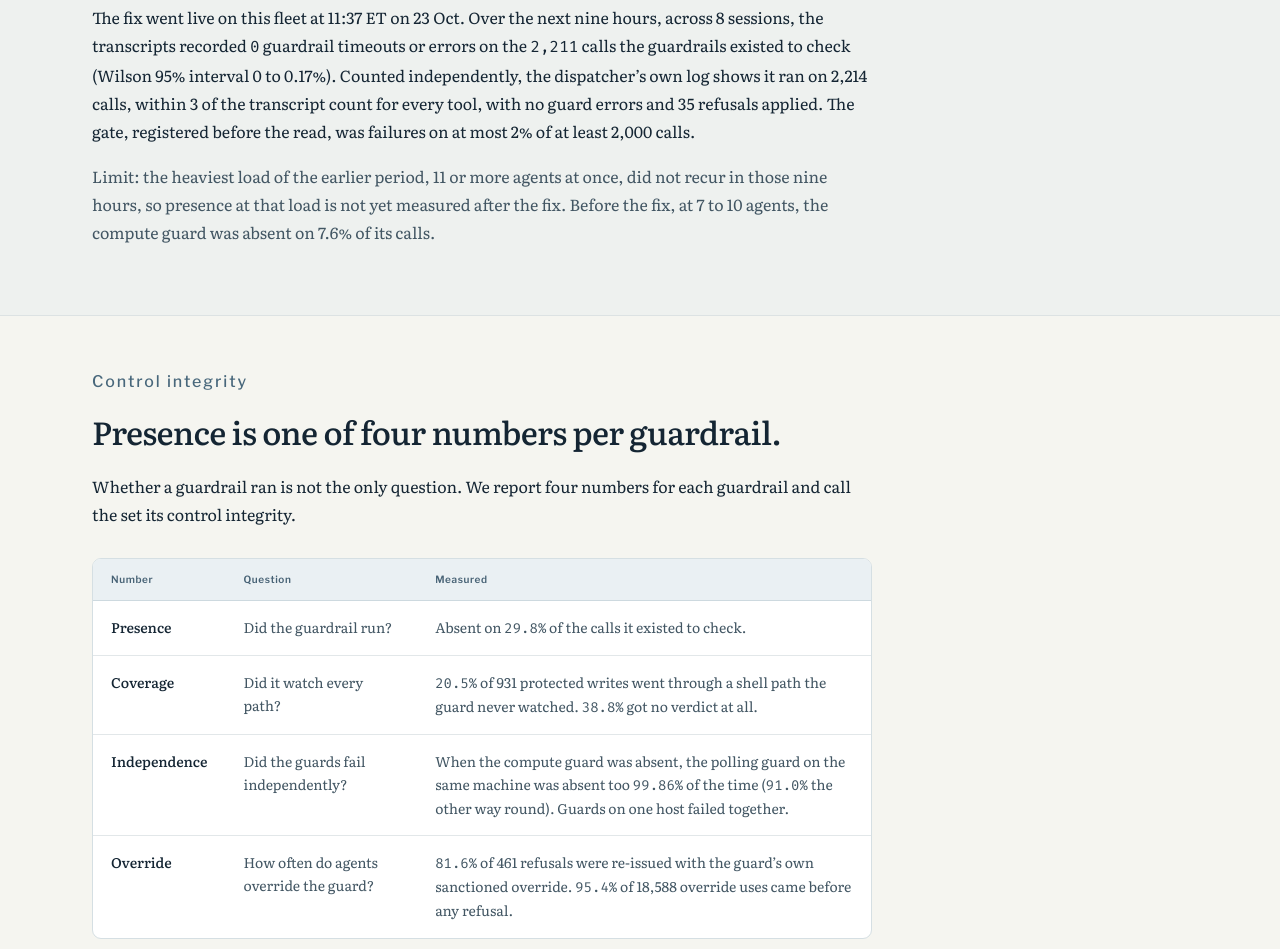
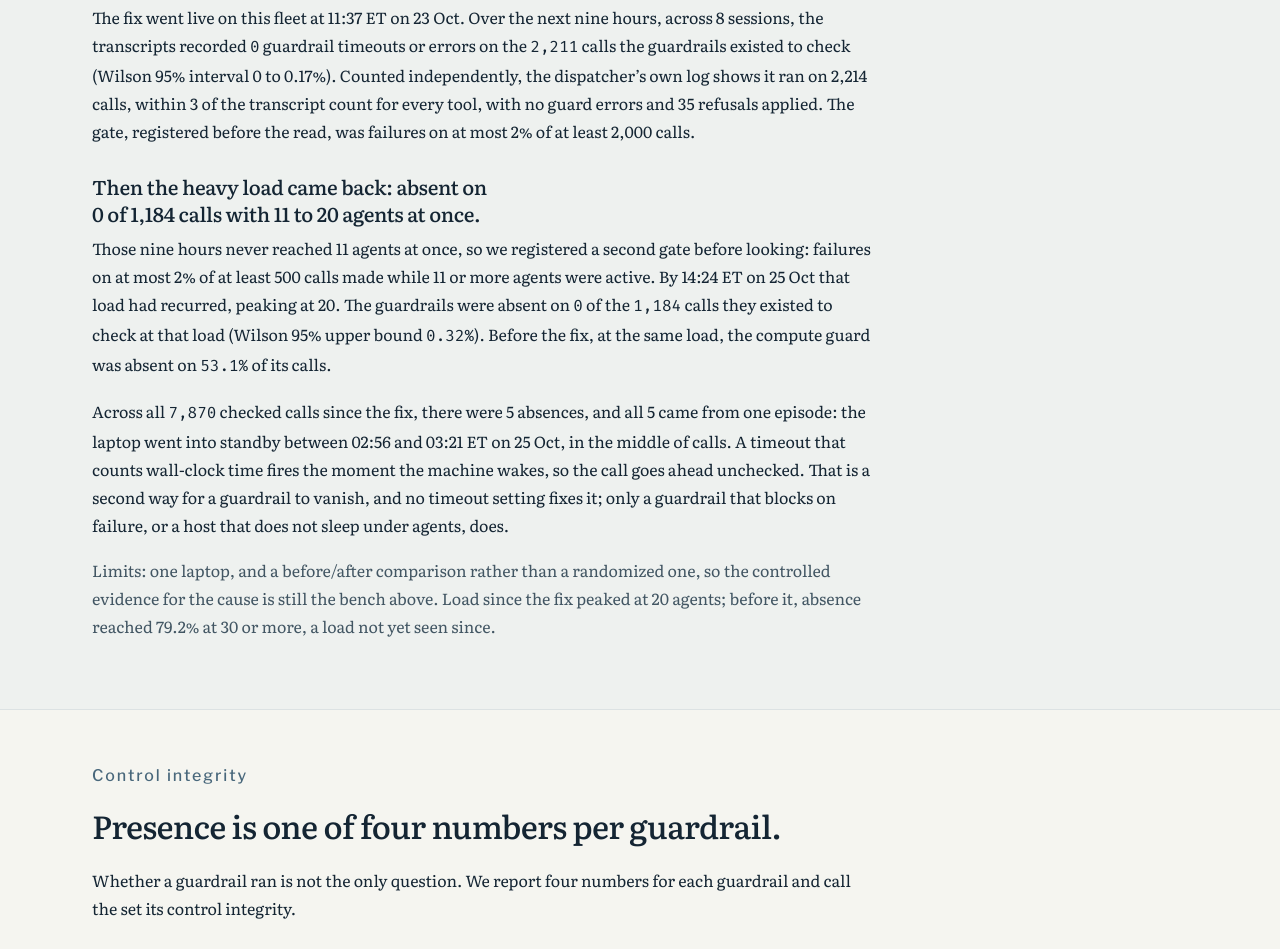
Before and after one commit to braxtonmensah/silicyte-site, a plain HTML site: page refusal-uptime.html in a window 1280 px wide. Shown: the part 3741-4690 px from the top of the page. Drawn offline with nearby package versions, Linux system fonts and the light colour scheme.

Commit message:
Refusal uptime: the fix holds at 11-20 agents (0 of 1,184), and the 5 misses since are laptop standby
Registered before the read (silicyte-0048): fail-open on at most 2% of at least 500 calls at 11+ agents.
Source: refusal-uptime/RESULT_POSTFIX_AT_LOAD_2026-10-25.md; verify_public_numbers.py now traces the
post-fix figures to their result files.

```diff
--- a/refusal-uptime.html
+++ b/refusal-uptime.html
@@ -266,9 +266,21 @@
       0.17%). Counted independently, the dispatcher&rsquo;s own log shows it ran on 2,214 calls, within 3
       of the transcript count for every tool, with no guard errors and 35 refusals applied. The gate,
       registered before the read, was failures on at most 2% of at least 2,000 calls.</p>
-      <p class="muted small">Limit: the heaviest load of the earlier period, 11 or more agents at once,
-      did not recur in those nine hours, so presence at that load is not yet measured after the fix.
-      Before the fix, at 7 to 10 agents, the compute guard was absent on 7.6% of its calls.</p>
+      <h3 style="margin-top:28px">Then the heavy load came back: absent on 0 of 1,184 calls with 11 to 20 agents at once.</h3>
+      <p>Those nine hours never reached 11 agents at once, so we registered a second gate before looking:
+      failures on at most 2% of at least 500 calls made while 11 or more agents were active. By 14:24 ET
+      on 25 Oct that load had recurred, peaking at 20. The guardrails were absent on
+      <span class="num">0</span> of the <span class="num">1,184</span> calls they existed to check at that
+      load (Wilson 95% upper bound <span class="num">0.32%</span>). Before the fix, at the same load, the
+      compute guard was absent on <span class="num">53.1%</span> of its calls.</p>
+      <p>Across all <span class="num">7,870</span> checked calls since the fix, there were 5 absences, and
+      all 5 came from one episode: the laptop went into standby between 02:56 and 03:21 ET on 25 Oct, in the
+      middle of calls. A timeout that counts wall-clock time fires the moment the machine wakes, so the call
+      goes ahead unchecked. That is a second way for a guardrail to vanish, and no timeout setting fixes
+      it; only a guardrail that blocks on failure, or a host that does not sleep under agents, does.</p>
+      <p class="muted small">Limits: one laptop, and a before/after comparison rather than a randomized
+      one, so the controlled evidence for the cause is still the bench above. Load since the fix peaked
+      at 20 agents; before it, absence reached 79.2% at 30 or more, a load not yet seen since.</p>
     </div></div>
   </section>
 
```
Also changed, not shown: 1 other file.
